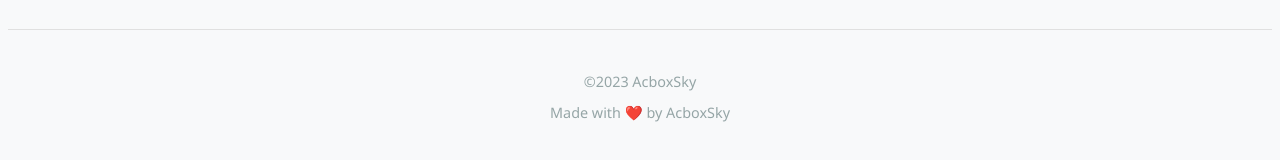
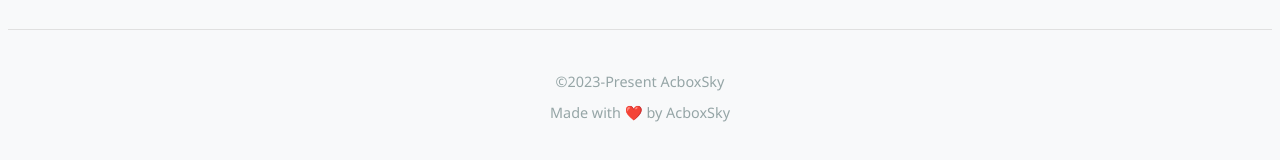
Before and after one commit to sheepbox8646/myblog, a Vue app: page / in a window 1280 px wide. Shown: the part 1508-1668 px from the top of the page. Built offline with nearby package versions, Linux system fonts and the light colour scheme.

Commit message:
chore: add date

```diff
--- a/src/components/Footer.vue
+++ b/src/components/Footer.vue
@@ -1,7 +1,7 @@
 <template>
   <footer class="footer">
     <div class="footer-content">
-      <p class="copyright">©2023 AcboxSky</p>
+      <p class="copyright">©2023-Present AcboxSky</p>
       <p class="made-with">Made with ❤️ by AcboxSky</p>
     </div>
   </footer>
```
